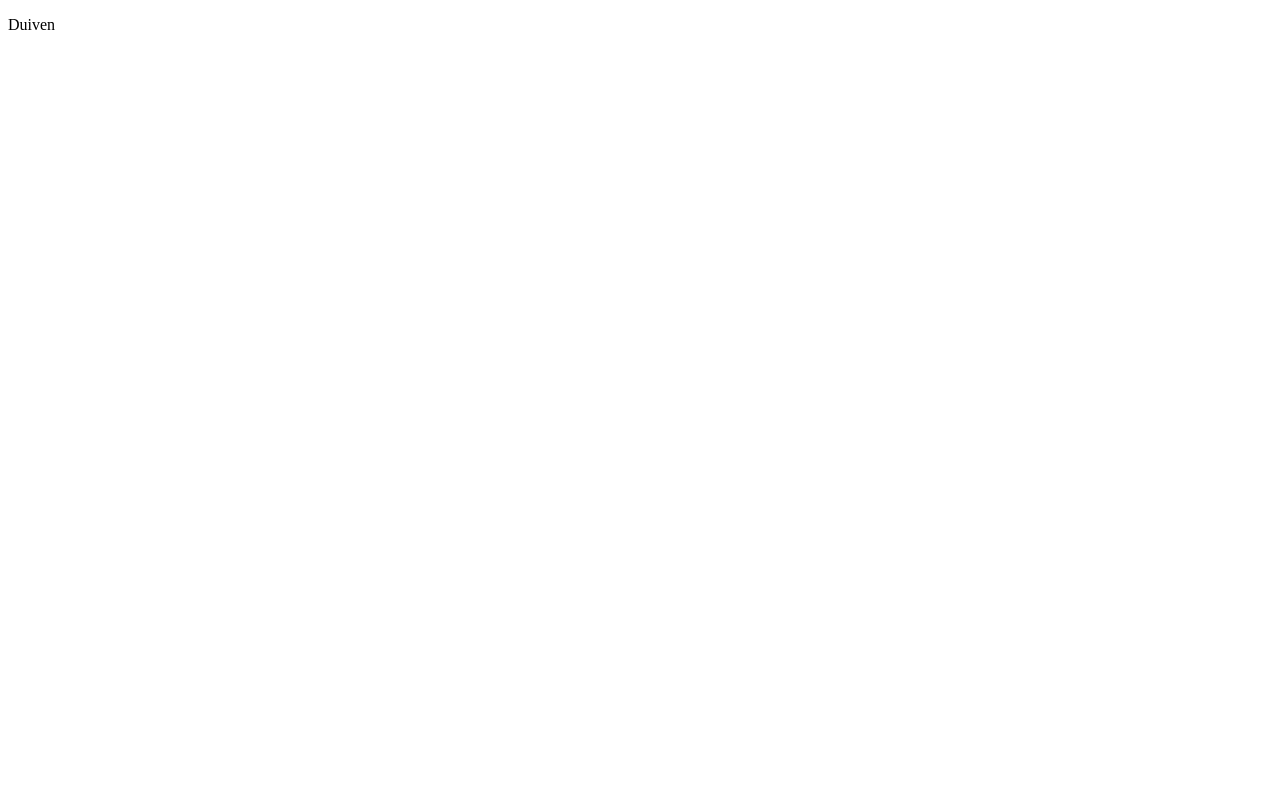
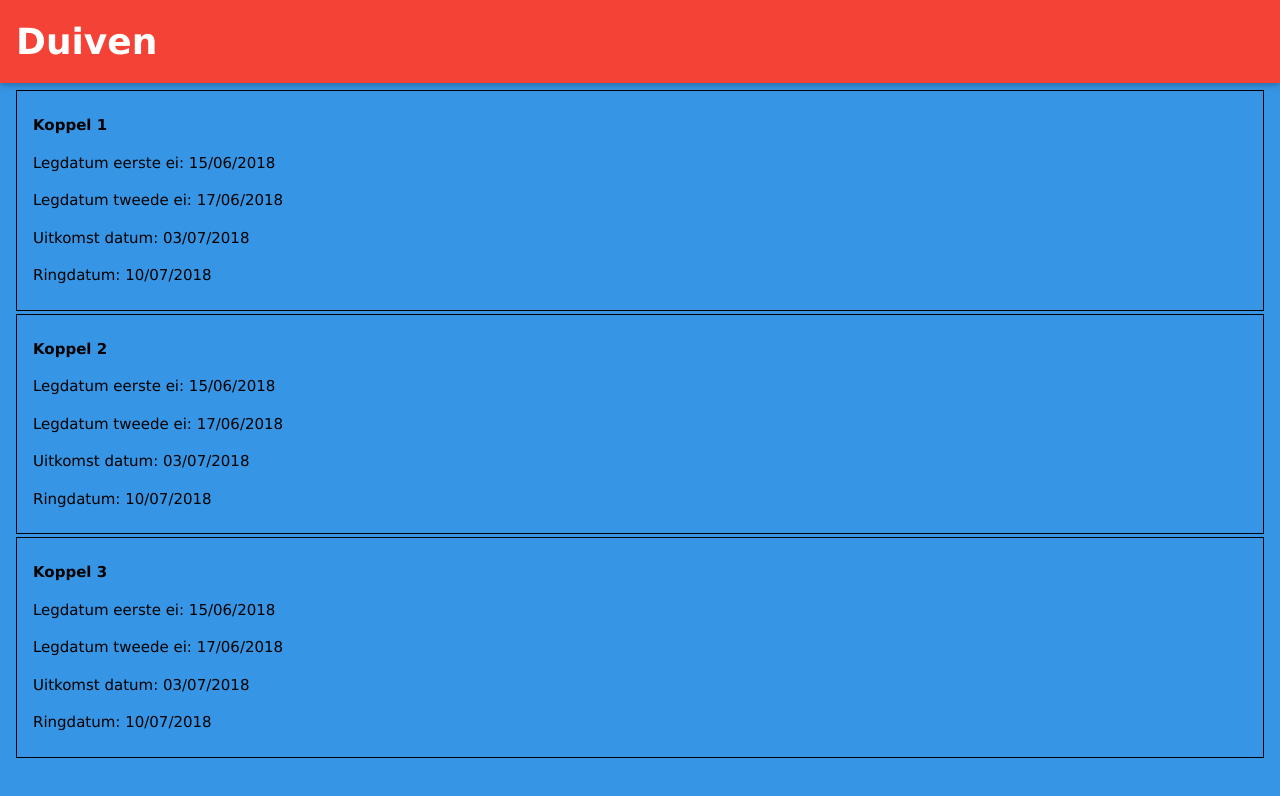
Before and after one commit to vesaf/Duiven, a website: page public/index.html in a window 1280 px wide. Drawn offline with Linux system fonts and the light colour scheme.

Commit message:
Lists couples

```diff
--- a/public/index.html
+++ b/public/index.html
@@ -4,9 +4,17 @@
     <title>Duiven</title>
     <link rel="stylesheet" type="text/css" href="./stylesheets/style.css">
     <link rel="stylesheet" href="https://cdnjs.cloudflare.com/ajax/libs/font-awesome/4.7.0/css/font-awesome.min.css">
+    <meta name="viewport" content="width=device-width, initial-scale=1">
+    <script type="text/javascript" src="./javascripts/index.js"></script>
 </head>
+
 <body>
-    <script type="text/javascript" src="./javascripts/index.js"></script>
-    <p>Duiven</p>
+<header class="container header">
+  <h1>Duiven</h1>
+</header>
+
+<div class="container">
+    <ul id="mainList"></ul>
+</div>
+
 </body>
-</html>
--- a/public/javascripts/index.js
+++ b/public/javascripts/index.js
@@ -0,0 +1,44 @@
+var data = {
+    "couples": [
+        {
+            "name": "Koppel 1",
+            "date1": new Date()
+        },
+        {"name": "Koppel 2"},
+        {"name": "Koppel 3"},
+    ]
+};
+
+document.addEventListener("DOMContentLoaded", function () {
+    var listContent = "";
+    console.log(Object.keys(data["couples"]));
+    for (let i = 0; i < Object.keys(data["couples"]).length; i++) {
+        var couple = data["couples"][Object.keys(data["couples"])[i]];
+        listContent += "<li id='couple' " + i + "><div class='listItem'>" +
+            "<p class='coupleName'>" + couple.name + "</p>" +
+            "<p class='date1Label'> Legdatum eerste ei: " + formatDate(couple.date1) + "</p>" +
+            "<p class='date2Label'> Legdatum tweede ei: " + formatDate(addDays(couple.date1, 2)) + "</p>" +
+            "<p class='date3Label'> Uitkomst datum: " + formatDate(addDays(couple.date1, 18)) + "</p>" +
+            "<p class='date4Label'> Ringdatum: " + formatDate(addDays(couple.date1, 25)) + "</p>" +
+            "</div></li>";
+    }
+    var list = document.getElementById("mainList");
+    list.innerHTML = listContent;
+}, false);
+
+function addDays(date = new Date(), days) {
+    var result = new Date(date);
+    result.setDate(result.getDate() + days);
+    return result;
+}
+
+function formatDate(date = new Date()) {
+    let month = String(date.getMonth() + 1);
+    let day = String(date.getDate());
+    const year = String(date.getFullYear());
+
+    if (month.length < 2) month = '0' + month;
+    if (day.length < 2) day = '0' + day;
+
+    return `${day}/${month}/${year}`;
+}
--- a/public/stylesheets/style.css
+++ b/public/stylesheets/style.css
@@ -0,0 +1,64 @@
+html{
+    -ms-text-size-adjust: 100%;
+    -webkit-text-size-adjust: 100%;
+    overflow-x: hidden;
+}
+
+html,body{
+    font-family: Verdana,sans-serif;
+    font-size: 15px;
+    line-height: 1.5;
+}
+
+html{
+    box-sizing: border-box;
+}*,*:before,*:after{
+    box-sizing: inherit;
+}
+
+body {
+    background-color: #3695e4;
+    margin: 0;
+}
+
+header {
+    position: fixed;
+    width: 100%;
+    color: #fff !important;
+    background-color: #f54236 !important;
+    box-shadow: 0 2px 5px 0 rgba(0,0,0,0.16),0 2px 10px 0 rgba(0,0,0,0.12);
+}
+
+.container {
+    padding: 0.01em 16px;
+    display: block;
+}
+
+.container:after, .container:before {
+    content: "";
+    display: table;
+    clear: both;
+}
+
+li {
+    padding: 8px 16px;
+    width: 100%;
+    border: 1px solid black;
+    margin: 3px 0;
+}
+
+ul {
+    list-style-type: none;
+    padding: 0;
+    margin: 90px 0;
+}
+
+h1 {
+    font-size: 36px;
+    margin: 0.4em 0;
+}
+
+.coupleName {
+    font-size: 15px;
+    font-weight: bold;
+}
```
